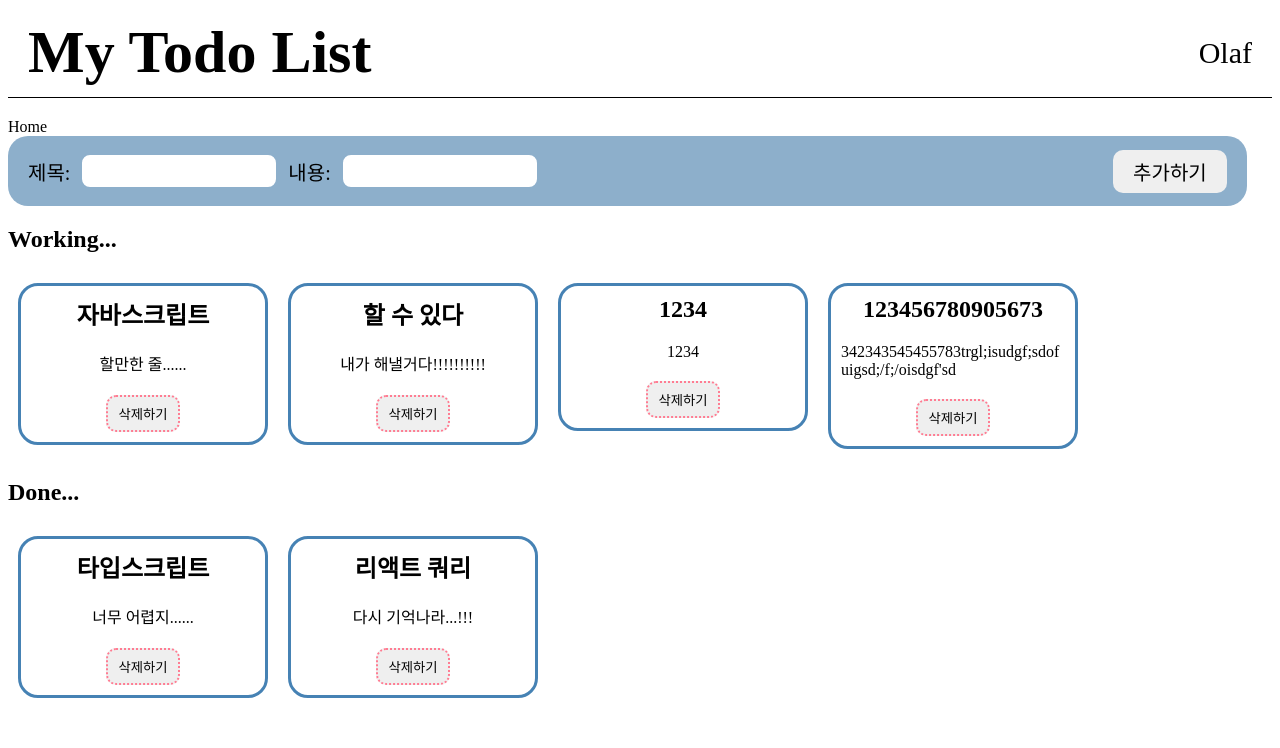
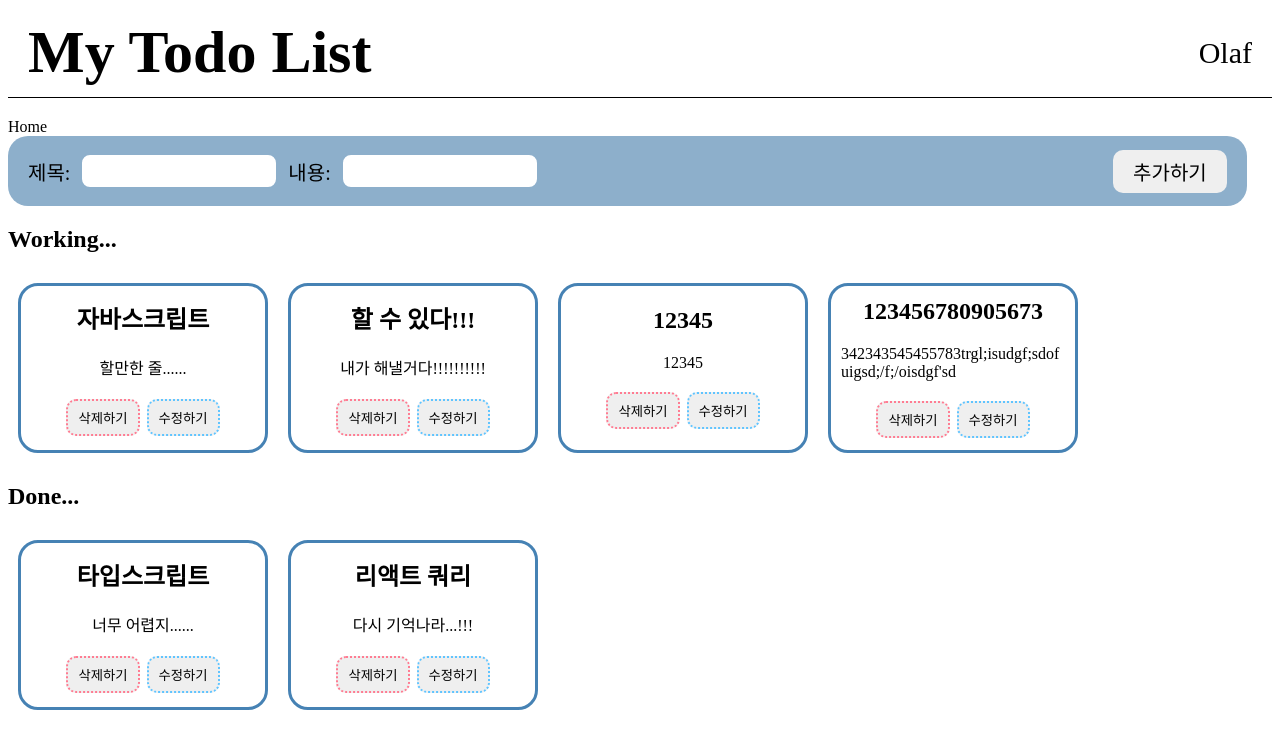
Before and after one commit to wisdom1104/todo-typescript, a React (Create React App) app: page / in a window 1280 px wide. Shown: the top 748 px of the page. Built offline with nearby package versions, Linux system fonts and the light colour scheme; data requests are answered from the project's data file; a web font is replaced by a local one.

Commit message:
feat: todo 수정 구현

```diff
--- a/db.json
+++ b/db.json
@@ -13,7 +13,7 @@
       "isDone": true
     },
     {
-      "title": "할 수 있다",
+      "title": "할 수 있다!!!",
       "content": "내가 해낼거다!!!!!!!!!!",
       "isDone": false,
       "id": 3
@@ -25,8 +25,8 @@
       "id": 4
     },
     {
-      "title": "1234",
-      "content": "1234",
+      "title": "12345",
+      "content": "12345",
       "isDone": false,
       "id": 5
     },
--- a/src/components/Done.tsx
+++ b/src/components/Done.tsx
@@ -10,7 +10,7 @@ function Done({ todos }: Todos) {
           return (
             item.isDone === true && (
               <div key={item.id}>
-                <TodoBox item={item} />
+                <TodoBox todo={item} />
               </div>
             )
           );
--- a/src/components/TodoBox.tsx
+++ b/src/components/TodoBox.tsx
@@ -1,11 +1,15 @@
-import React from "react";
+import React, { useState } from "react";
 import styled from "styled-components";
-import { Props } from "./Working";
+import { Todo } from "./Working";
 import { useMutation, useQueryClient } from "@tanstack/react-query";
 import axios from "axios";
 
-export interface Todo {
-  item: Props;
+export interface Props {
+  todo: Todo;
+}
+
+export interface StBtnProps {
+  borderColor: string;
 }
 
 export type Id = number;
@@ -25,25 +29,113 @@ const useDeleteTodo = () => {
   return { deleteTodo };
 };
 
-function TodoBox({ item }: Todo) {
+const useEditTodo = () => {
+  const queryClient = useQueryClient();
+
+  const { mutate: editTodo } = useMutation({
+    mutationFn: async (edit: Todo) => {
+      await axios.patch(
+        `${process.env.REACT_APP_SERVER_URL}/todos/${edit.id}`,
+        {
+          title: edit.title,
+          content: edit.content,
+        }
+      );
+    },
+    onSuccess: () => {
+      queryClient.invalidateQueries(["todos"]);
+    },
+  });
+
+  return { editTodo };
+};
+
+function TodoBox({ todo }: Props) {
+  const [editTitle, setEditTitle] = useState(todo.title);
+  const [editContent, setEditContent] = useState(todo.content);
+  const [isEdit, setIsEdit] = useState(false);
+
   const { deleteTodo } = useDeleteTodo();
   const onDeleteHandler = (id: Id) => {
     deleteTodo(id);
   };
+  const { editTodo } = useEditTodo();
+  const onEditHandler = (edit: Todo) => {
+    editTodo(edit);
+    setIsEdit(!isEdit);
+  };
 
   return (
     <StTodoBox>
+      {!isEdit ? (
+        <>
           <StTodBoxText>
-        <StTitle>{item.title}</StTitle>
-        <StContent>{item.content}</StContent>
+            <StTitle>{todo.title}</StTitle>
+            <StContent>{todo.content}</StContent>
+          </StTodBoxText>
+          <StBtnPlace>
             <StBtn
+              borderColor={"#ff7c92"}
               onClick={() => {
-            onDeleteHandler(item.id);
+                onDeleteHandler(todo.id);
               }}
             >
               삭제하기
             </StBtn>
-      </StTodBoxText>
+            <StBtn
+              borderColor={"#5fc4ff"}
+              onClick={() => {
+                setIsEdit(!isEdit);
+              }}
+            >
+              수정하기
+            </StBtn>
+          </StBtnPlace>
+        </>
+      ) : (
+        <>
+          <StInput
+            maxLength={15}
+            type="text"
+            value={editTitle}
+            onChange={(e) => {
+              setEditTitle(e.target.value);
+            }}
+          />
+          <StInput
+            maxLength={50}
+            style={{ margin: "20px 0px" }}
+            type="text"
+            value={editContent}
+            onChange={(e) => {
+              setEditContent(e.target.value);
+            }}
+          />
+          <StBtnPlace>
+            <StBtn
+              borderColor={"#ff7c92"}
+              onClick={() => {
+                setIsEdit(!isEdit);
+              }}
+            >
+              수정취소
+            </StBtn>
+            <StBtn
+              borderColor={"#5fc4ff"}
+              onClick={() => {
+                const edit = {
+                  id: todo.id,
+                  title: editTitle,
+                  content: editContent,
+                };
+                onEditHandler(edit);
+              }}
+            >
+              수정완료
+            </StBtn>
+          </StBtnPlace>
+        </>
+      )}
     </StTodoBox>
   );
 }
@@ -57,6 +149,7 @@ const StTodoBox = styled.div`
   border: 3px solid steelblue;
   border-radius: 20px;
   width: 250px;
+  min-height: 170px;
   height: auto;
   padding: 10px;
   margin: 10px;
@@ -78,11 +171,27 @@ const StContent = styled.span`
   margin: 20px 0px;
 `;
 
-export const StBtn = styled.button`
-  border: 2px dotted #ff7c92;
+export const StBtnPlace = styled.div`
+  display: flex;
+  gap: 7px;
+  margin: 0px auto;
+`;
+
+export const StBtn = styled.button<StBtnProps>`
+  border: 2px dotted ${(props) => props.borderColor};
   border-radius: 10px;
   padding: 7px 10px;
   &:hover {
-    border: 2px solid #ff7c92;
+    border: 2px solid ${(props) => props.borderColor};
   }
 `;
+
+export const StInput = styled.input`
+  border-radius: 10px;
+  border: 2px solid rgb(141, 175, 203);
+  height: 30px;
+  width: 190px;
+  &:hover {
+    border: 2px solid steelblue;
+  }
+`;
--- a/src/components/Working.tsx
+++ b/src/components/Working.tsx
@@ -1,15 +1,15 @@
 import styled from "styled-components";
 import TodoBox from "./TodoBox";
 
-export interface Props {
+export interface Todo {
   id: number;
   title: string;
   content: string;
-  isDone: boolean;
+  isDone?: boolean;
 }
 
 export interface Todos {
-  todos: Props[];
+  todos: Todo[];
 }
 
 function Working({ todos }: Todos) {
@@ -21,7 +21,7 @@ function Working({ todos }: Todos) {
           return (
             item.isDone === false && (
               <div key={item.id}>
-                <TodoBox item={item} />
+                <TodoBox todo={item} />
               </div>
             )
           );
```
Lines whose indentation alone changed are shown as unchanged.
